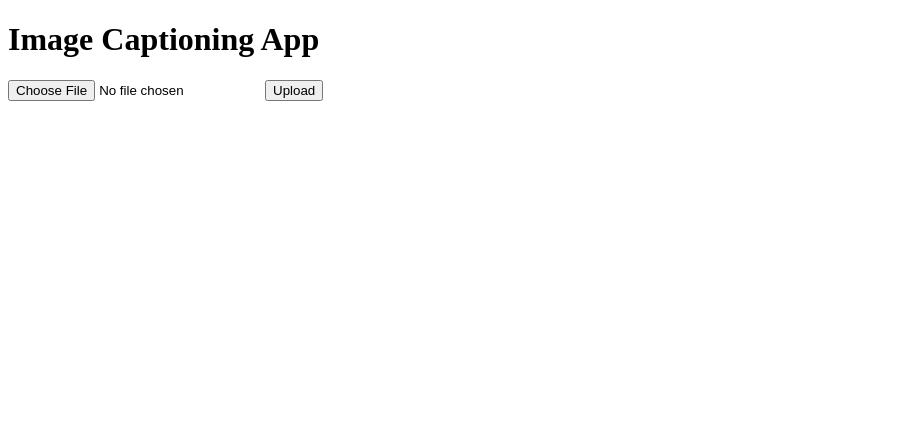
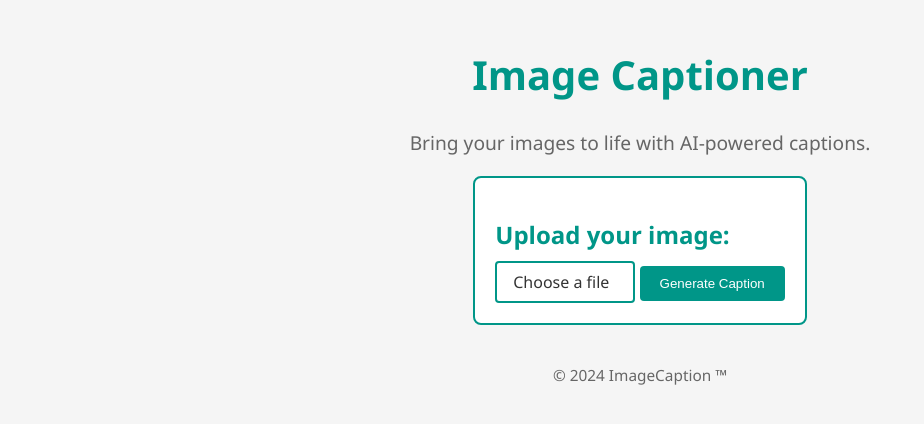
Before and after one commit to prathamesh743/Image-Caption-AI, a Flask app: page / in a window 1280 px wide. Shown: the top 424 px of the page, without its empty margins (0-924 px from the left). Run offline with Flask 3, Linux system fonts and the light colour scheme.

Commit message:
UI Changed -Css Added  Better UI now.

```diff
--- /dev/null
+++ b/static/Style/style.css
@@ -0,0 +1,107 @@
+body {
+    font-family: 'Segoe UI', Tahoma, Geneva, Verdana, sans-serif;
+    margin: 0;
+    padding: 20px;
+    background-color: #f5f5f5;
+    color: #333;
+}
+
+header {
+    text-align: center;
+    margin-bottom: 20px;
+}
+
+h1 {
+    font-size: 2.5em;
+    font-weight: bold;
+    color: #009688;
+}
+
+p {
+    font-size: 1.2em;
+    color: #666;
+}
+
+main {
+    display: flex;
+    flex-direction: column;
+    align-items: center;
+    gap: 20px;
+}
+
+.upload-form {
+    border: 2px solid #009688;
+    border-radius: 8px;
+    padding: 20px;
+    background-color: #fff;
+}
+
+.upload-form h2 {
+    font-size: 1.5em;
+    margin-bottom: 10px;
+    color: #009688;
+}
+
+.file-label {
+    cursor: pointer;
+    display: inline-block;
+    border: 2px solid #009688;
+    padding: 8px 16px;
+    border-radius: 4px;
+    transition: background-color 0.3s;
+}
+
+.file-label span {
+    margin-right: 8px;
+}
+
+.file-label input {
+    display: none;
+}
+
+.file-label:hover {
+    background-color: #009688;
+    color: #fff;
+}
+
+button {
+    background-color: #009688;
+    color: #fff;
+    padding: 10px 20px;
+    border: none;
+    border-radius: 4px;
+    cursor: pointer;
+    transition: background-color 0.3s;
+}
+
+button:hover {
+    background-color: #00796b;
+}
+
+.result {
+    display: flex;
+    flex-direction: column;
+    align-items: center;
+    gap: 10px;
+}
+
+.uploaded-image {
+    max-width: 100%;
+    border-radius: 8px;
+}
+
+.predicted-caption {
+    font-size: 1.2em;
+}
+
+.error {
+    color: red;
+    font-weight: bold;
+}
+
+footer {
+    text-align: center;
+    font-size: 0.8em;
+    margin-top: 20px;
+    color: #777;
+}
--- a/templates/index.html
+++ b/templates/index.html
@@ -1,25 +1,39 @@
-<!-- index.html -->
-
 <!DOCTYPE html>
 <html lang="en">
 <head>
     <meta charset="UTF-8">
     <meta name="viewport" content="width=device-width, initial-scale=1.0">
-    <title>Image Captioning App</title>
+    <title>Image Captioner - Generate Captions for Your Images</title>
+    <link rel="stylesheet" type="text/css" href="{{ url_for('static', filename='style/style.css') }}">
 </head>
 <body>
-    <h1>Image Captioning App</h1>
-    <form action="/upload" method="post" enctype="multipart/form-data">
-        <input type="file" name="file" accept=".jpg, .jpeg, .png" required>
-        <button type="submit">Upload</button>
-    </form>
-    {% if image_path %}
-        <img src="{{ image_path }}" alt="Uploaded Image" style="max-width: 500px;">
-        <br>
-        <p><strong>Predicted Caption:</strong><br>{{ predicted_caption }}</p>
-    {% endif %}
-    {% if error %}
-        <p style="color: red;">{{ error }}</p>
-    {% endif %}
+    <header>
+        <h1>Image Captioner</h1>
+        <p>Bring your images to life with AI-powered captions.</p>
+    </header>
+    <main>
+        <section class="upload-form">
+            <h2>Upload your image:</h2>
+            <form action="/upload" method="post" enctype="multipart/form-data">
+                <label for="file-upload" class="file-label">
+                    <span>Choose a file</span>
+                    <input type="file" id="file-upload" name="file" accept=".jpg, .jpeg, .png" required>
+                </label>
+                <button type="submit">Generate Caption</button>
+            </form>
+            {% if error %}
+                <p class="error">{{ error }}</p>
+            {% endif %}
+        </section>
+        <section class="result">
+            {% if image_path %}
+                <img src="{{ image_path }}" alt="Uploaded Image" class="uploaded-image">
+                <p class="predicted-caption"><strong>Predicted Caption:</strong><br>{{ predicted_caption }}</p>
+            {% endif %}
+        </section>
+    </main>
+    <footer>
+        <p>&copy; 2024 ImageCaption &trade;</p>
+    </footer>
 </body>
 </html>
```
